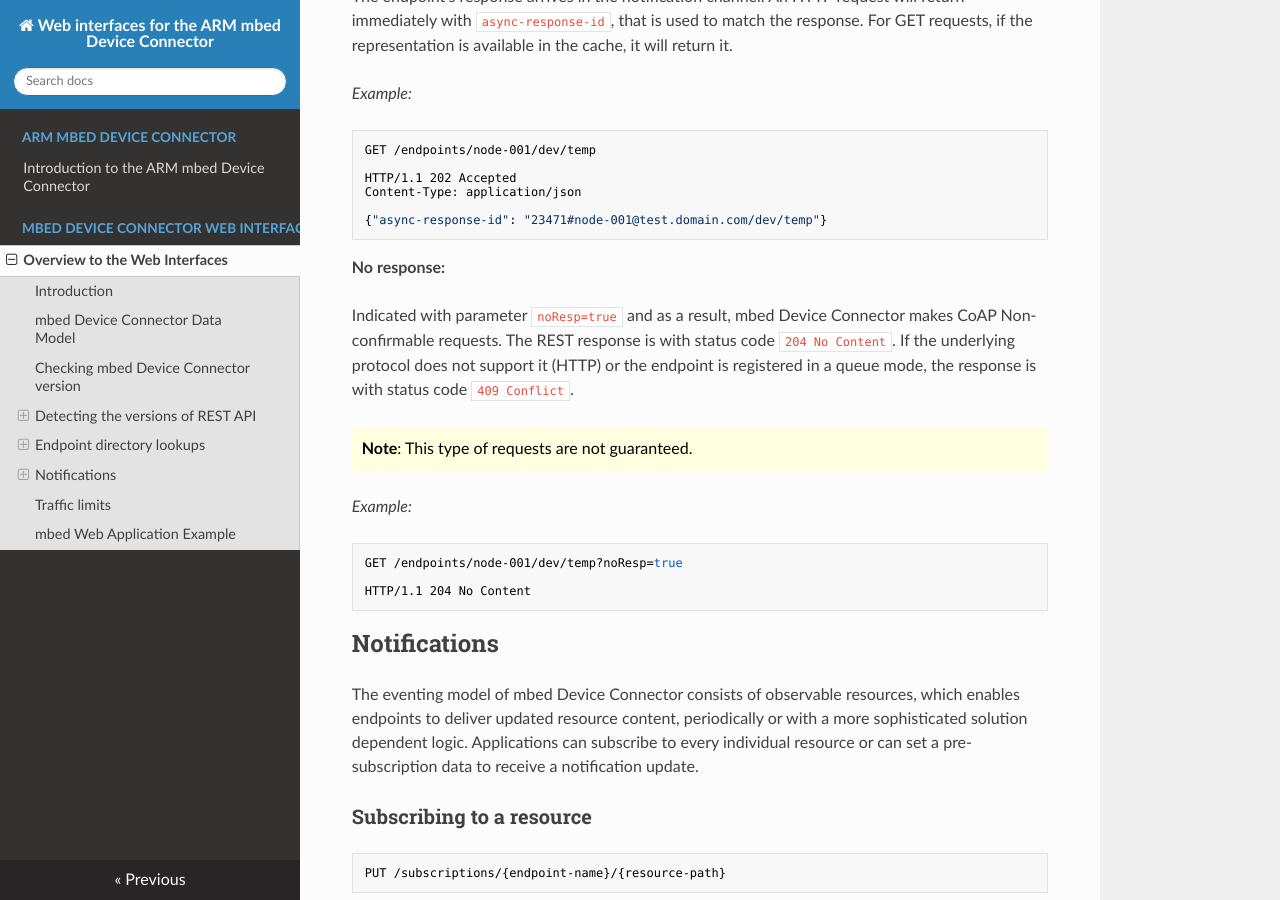
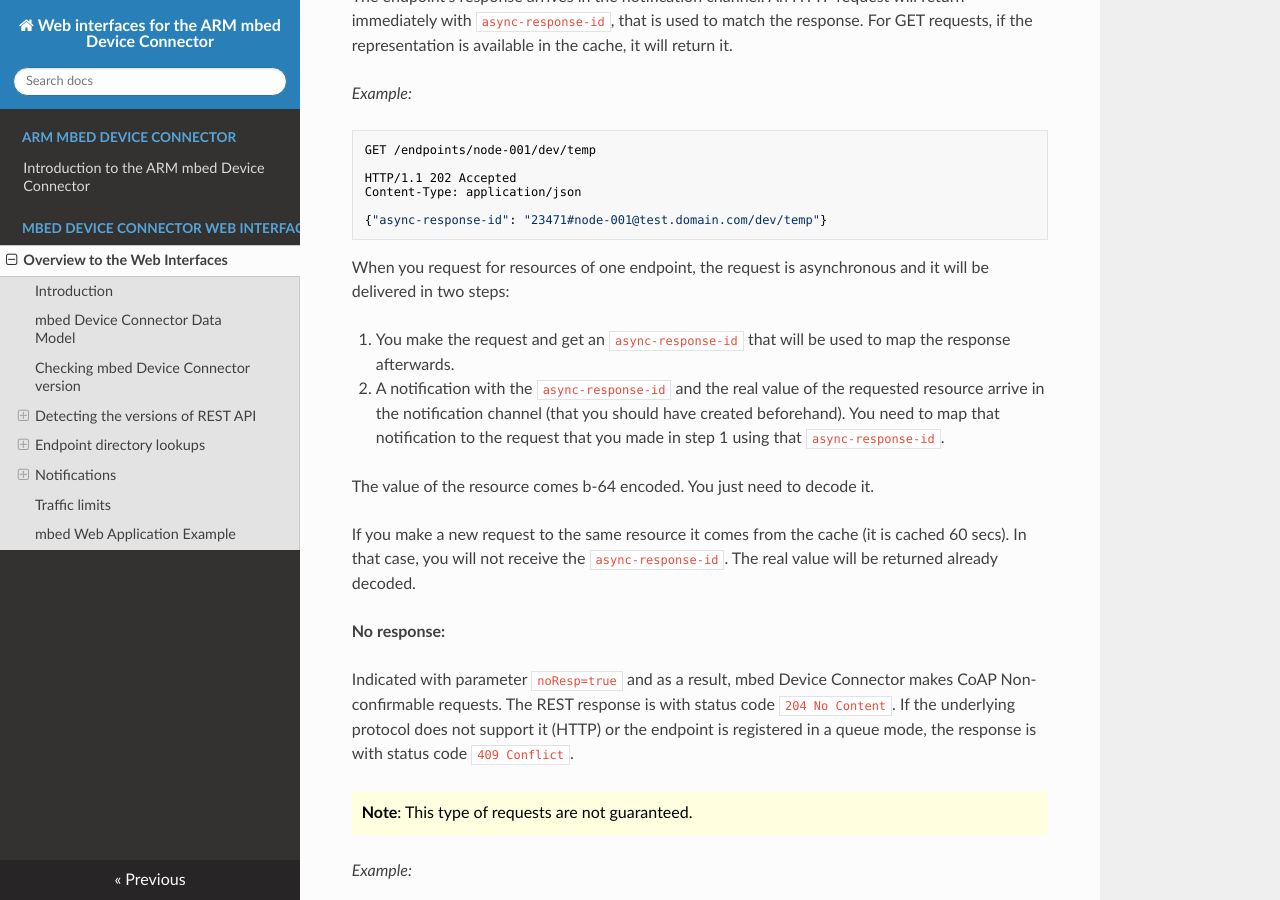
Before and after one commit to ARMmbed/Connector-mDS-REST-API, an MkDocs documentation site: the page built from docs/connector-web-interfaces.md, in a window 1280 px wide and 900 px high, scrolled down 5403 px. Built offline with MkDocs 1.6.1, drawn with Linux system fonts in a browser that asks for light colours; nearby versions of some CDN libraries; old or Windows-style settings are respelled for this version of MkDocs.

Commit message:
async response clarified.

```diff
--- a/docs/connector-web-interfaces.md
+++ b/docs/connector-web-interfaces.md
@@ -233,6 +233,16 @@ The endpoint's response arrives in the notification channel. An HTTP request wil
     Content-Type: application/json
 
     {"async-response-id": "23471#node-001@test.domain.com/dev/temp"}
+
+When you request for resources of one endpoint, the request is asynchronous and it will be delivered in two steps:
+
+1. You make the request and get an `async-response-id` that will be used to map the response afterwards.
+
+2. A notification with the `async-response-id` and the real value of the requested resource arrive in the notification channel (that you should have created beforehand). You need to map that notification to the request that you made in step 1 using that `async-response-id`.
+
+The value of the resource comes b-64 encoded. You just need to decode it.
+
+If you make a new request to the same resource it comes from the cache (it is cached 60 secs). In that case, you will not receive the `async-response-id`. The real value will be returned already decoded.
 
 **No response:**
 
```
